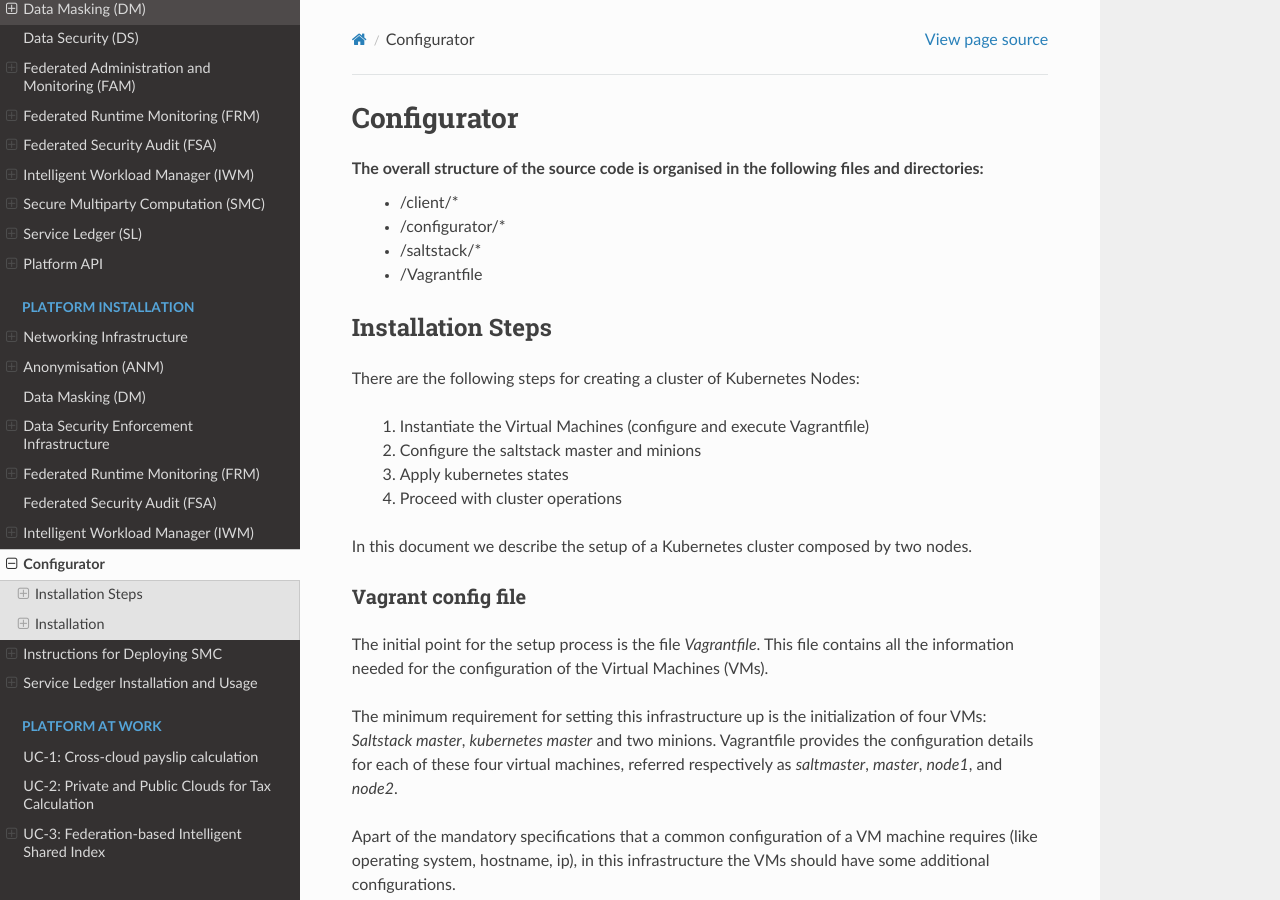
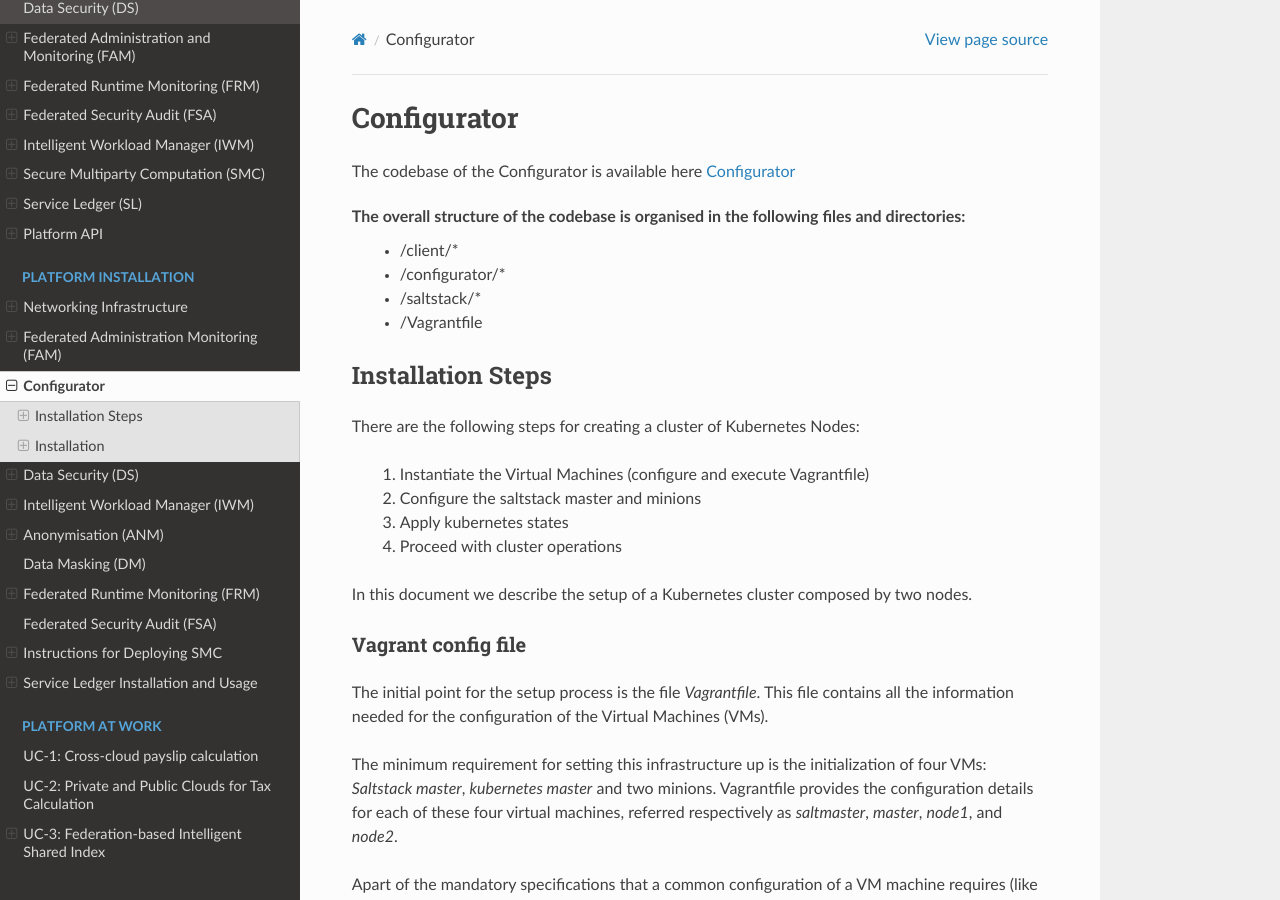
Before and after one commit to sunfish-prj/Platform-docs, a Sphinx documentation site: the page built from docs/install/conf_deploy.rst, in a window 1280 px wide and 900 px high. Built offline with Sphinx 7.4.7 and the Read the Docs theme 2.0.0, drawn with Linux system fonts in a browser that asks for light colours.

Commit message:
fam & config deploy instr

```diff
--- a/docs/install/conf_deploy.rst
+++ b/docs/install/conf_deploy.rst
@@ -2,7 +2,9 @@
 Configurator
 ##############
 
-The overall structure of the source code is organised in the following files and directories:
+The codebase of the Configurator is available here `Configurator <https://github.com/sunfish-prj/Configurator>`_
+
+The overall structure of the codebase is organised in the following files and directories:
 	* /client/\*
 	* /configurator/\*
 	* /saltstack/\*
--- a/docs/install/ds_deploy.rst
+++ b/docs/install/ds_deploy.rst
@@ -1,10 +1,8 @@
 .. _ds-infr-label:
 
-########################################
-Data Security Enforcement Infrastructure
-########################################
-
-
+###################
+Data Security (DS)
+###################
 
 In-depth descriptions on how to set up a service tenant and an infrastructure tenant are available. These include step-by-step instructions to deploy the enforcement infrastructure on existing Java application servers. In addition, a streamlined, deployment-script-based setup as well as an automated, easy-to-use, self-contained, two-step, docker-based setup is provided for jump-starting a SUNFISH deployment.
 
```
Also changed, not shown: docs/index.rst (+4 -4 lines), docs/install/FAM_deploy.rst (added, +74 -0 lines).
